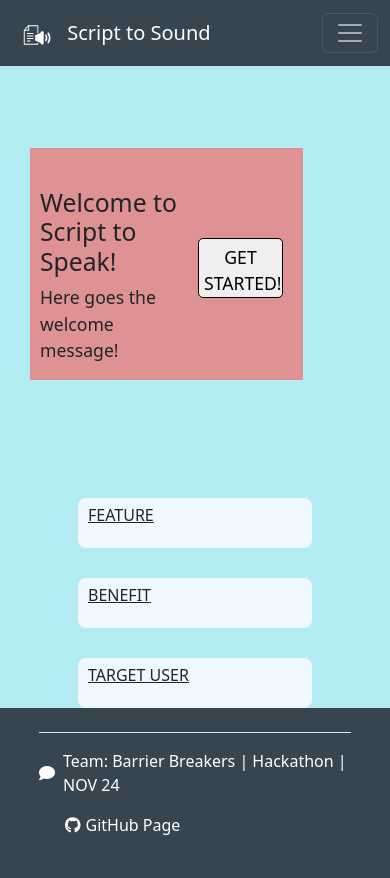
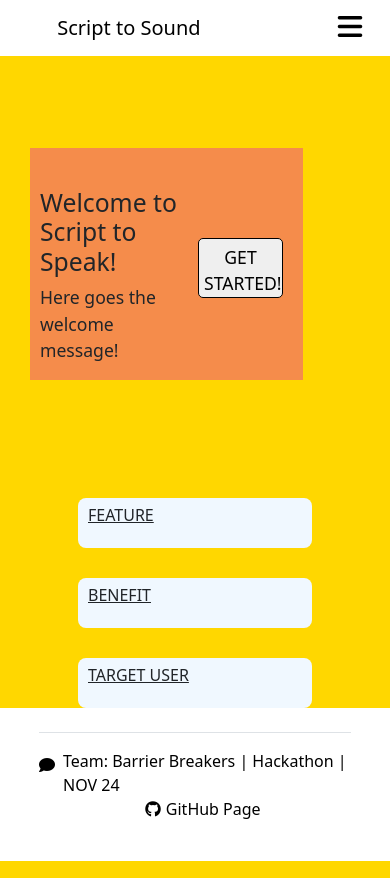
Before and after one commit to hannahro15/Nov24Hackathon, a Django app: page / in a window 390 px wide. Run offline with Django 5.2, Linux system fonts and the light colour scheme.

Commit message:
Add script for color scheme dropdown menu, fix footer responsiveness issue

```diff
--- a/static/css/styles.css
+++ b/static/css/styles.css
@@ -1,10 +1,65 @@
 /*--------------------------------------- General Styles -----------*/
 body {
-  background-color: #b2ebf2;
+  background-color: var(--accent-color-1);
   min-height: 100vh;
   display: flex;
   flex-direction: column;
 }
+
+/*-----------------------------Colour schemes variables -----------*/
+:root {
+  --background-color: #000000;
+  --primary-text-color: #ffffff;
+  --accent-color-1: #ffd700;
+  --accent-color-2: #ff4500;
+  --accent-color-3: #00ff00;
+}
+
+/* Palette 1: High Contrast */
+.palette1 {
+  --background-color: #fff;
+  --primary-text-color: #000;
+  --accent-color-1: #ffd700;
+  --accent-color-2: #ff4500;
+  --accent-color-3: #00ff00;
+}
+
+/* Palette 2: Red-Green Color Blindness */
+.palette2 {
+  --background-color: #f5f5f5;
+  --primary-text-color: #000000;
+  --accent-color-1: #005ab5;
+  --accent-color-2: #dc3220;
+  --accent-color-3: #f0e442;
+}
+
+/* Palette 3: Blue-Yellow Color Blindness */
+.palette3 {
+  --background-color: #ffffff;
+  --primary-text-color: #000000;
+  --accent-color-1: #0072b2;
+  --accent-color-2: #d55e00;
+  --accent-color-3: #cc79a7;
+}
+
+/* Palette 4: Grayscale */
+.palette4 {
+  --background-color: #f7f7f7;
+  --primary-text-color: #222222;
+  --accent-color-1: #aaaaaa;
+  --accent-color-2: #666666;
+  --accent-color-3: #444444;
+}
+
+/* Palette 5: Soft Tones */
+.palette5 {
+  --background-color: #eaeaea;
+  --primary-text-color: #333333;
+  --accent-color-1: #87cefa;
+  --accent-color-2: #ffdab9;
+  --accent-color-3: #90ee90;
+}
+
 
 /*--------------------------------------- Navbar -----------*/
 .navbar {
@@ -13,18 +68,26 @@ body {
   z-index: 99;
 }
 
-
 .navbar-nav>li {
-  padding-left: 30px;
-  padding-right: 30px;
+  padding-left: 25px;
+  padding-right: 25px;
 }
 
 .nav-bg {
-  background-color: #36454f;
+  background-color: var(--background-color);
 }
 
 .nav-link {
-  color: #b2ebf2;
+  color: var(--primary-text-color);
+}
+
+#toggle-icon{
+  font-size: 28px;
+  color: var(--primary-text-color);
+}
+
+.navbar-toggler-icon {
+  background-image: none;
 }
 
 .navbar-brand img {
@@ -36,6 +99,7 @@ body {
 
 .navbar-title {
   margin-bottom: 0;
+  color: var(--primary-text-color);
 }
 
 .button-arounder {
@@ -65,7 +129,7 @@ body {
 .button-arounder:focus {
   box-shadow: 0 4px 8px hsla(190deg, 15%, 5%, 0.2);
   transform: translateY(-4px);
-  background: #ffb700;
+  background: var(--accent-color-2);
   color: #36454f;
   border-top-left-radius: var(--radius);
   border-top-right-radius: var(--radius);
@@ -259,15 +323,15 @@ form > div {
 }
 
 .footer-container {
-  background-color: #36454f;
+  background-color: var(--background-color);
   max-width: 100%;
-  color: #fff;
+  color: var(--primary-text-color);
   padding-left: 10%;
   padding-right: 10%;
 }
 
 .footer-text {
-  color: #fff;
+  color: var(--primary-text-color);
   text-decoration: none;
 }
 
@@ -280,6 +344,29 @@ form > div {
   .contact-paragraph {
     margin-left: 10px;
     margin-right: 10px;
+  }
+
+  .button-arounder {
+    padding: 0;
+
+    box-shadow: 0 0px 0px hsla(190deg, 15%, 5%, 0.2);
+    transfrom: translateY(0);
+    border-top-left-radius: 0px;
+    border-top-right-radius: 0px;
+    border-bottom-left-radius: 0px;
+    border-bottom-right-radius: 0px;
+
+    --dur: 0.15s;
+    --delay: 0.15s;
+    --radius: 16px;
+
+    transition: border-top-left-radius var(--dur) var(--delay) ease-out,
+      border-top-right-radius var(--dur) calc(var(--delay) * 1) ease-out,
+      border-bottom-right-radius var(--dur) calc(var(--delay) * 2) ease-out,
+      border-bottom-left-radius var(--dur) calc(var(--delay) * 3) ease-out,
+      box-shadow calc(var(--dur) * 3) ease-out,
+      transform calc(var(--dur) * 3) ease-out,
+      background calc(var(--dur) * 3) steps(4, jump-end);
   }
 }
 
--- a/static/js/scripts.js
+++ b/static/js/scripts.js
@@ -67,3 +67,26 @@ document.addEventListener("DOMContentLoaded", () => {
     textInputElement.value = "";
   });
 });
+
+
+// Change CSS variables on dropdown menu
+document.addEventListener("DOMContentLoaded", () => {
+  const paletteLinks = document.querySelectorAll(".dropdown-item");
+
+  // Function to apply the palette
+  const applyPalette = (paletteClass) => {
+    document.body.className = paletteClass;
+  };
+
+  // Add event listeners to dropdown links
+  paletteLinks.forEach((link) => {
+    link.addEventListener("click", (e) => {
+      e.preventDefault();
+      const palette = link.dataset.palette;
+      applyPalette(palette);
+    });
+  });
+
+  // Apply default palette (Palette 1)
+  applyPalette("palette1");
+});
--- a/templates/base.html
+++ b/templates/base.html
@@ -51,7 +51,9 @@
             aria-expanded="false"
             aria-label="Toggle navigation"
           >
-            <span class="navbar-toggler-icon"></span>
+            <span class="navbar-toggler-icon">
+              <i class="fas fa-bars" id="toggle-icon"></i>
+            </span>
           </button>
 
           <div class="collapse navbar-collapse" id="navbar-base">
@@ -130,7 +132,7 @@
     </main>
     <div class="container footer-container footer">
       <footer
-        class="d-flex flex-wrap justify-content-between align-items-center py-3 my-4 border-top footer-text"
+        class="d-flex flex-wrap justify-content-center py-3 my-4 border-top footer-text"
       >
         <div class="col-md-4 d-flex align-items-center">
           <a
@@ -139,7 +141,7 @@
           >
             <i class="fa-solid fa-comment"></i>
           </a>
-          <span class="mb-3 mb-md-0 footer-text"
+          <span class="mb-md-0 footer-text"
             >Team: Barrier Breakers | Hackathon | NOV 24</span
           >
         </div>
@@ -150,20 +152,6 @@
               href="https://github.com/hannahro15/Nov24Hackathon"
             >
               <i class="fa-brands fa-github icon"></i><span>GitHub Page</span>
-            </a>
-          </li>
-          <li class="ms-3">
-            <a class="footer-text" href="#">
-              <svg class="bi" width="24" height="24">
-                <use xlink:href="#instagram"></use>
-              </svg>
-            </a>
-          </li>
-          <li class="ms-3">
-            <a class="footer-text" href="#">
-              <svg class="bi" width="24" height="24">
-                <use xlink:href="#facebook"></use>
-              </svg>
             </a>
           </li>
         </ul>
```
